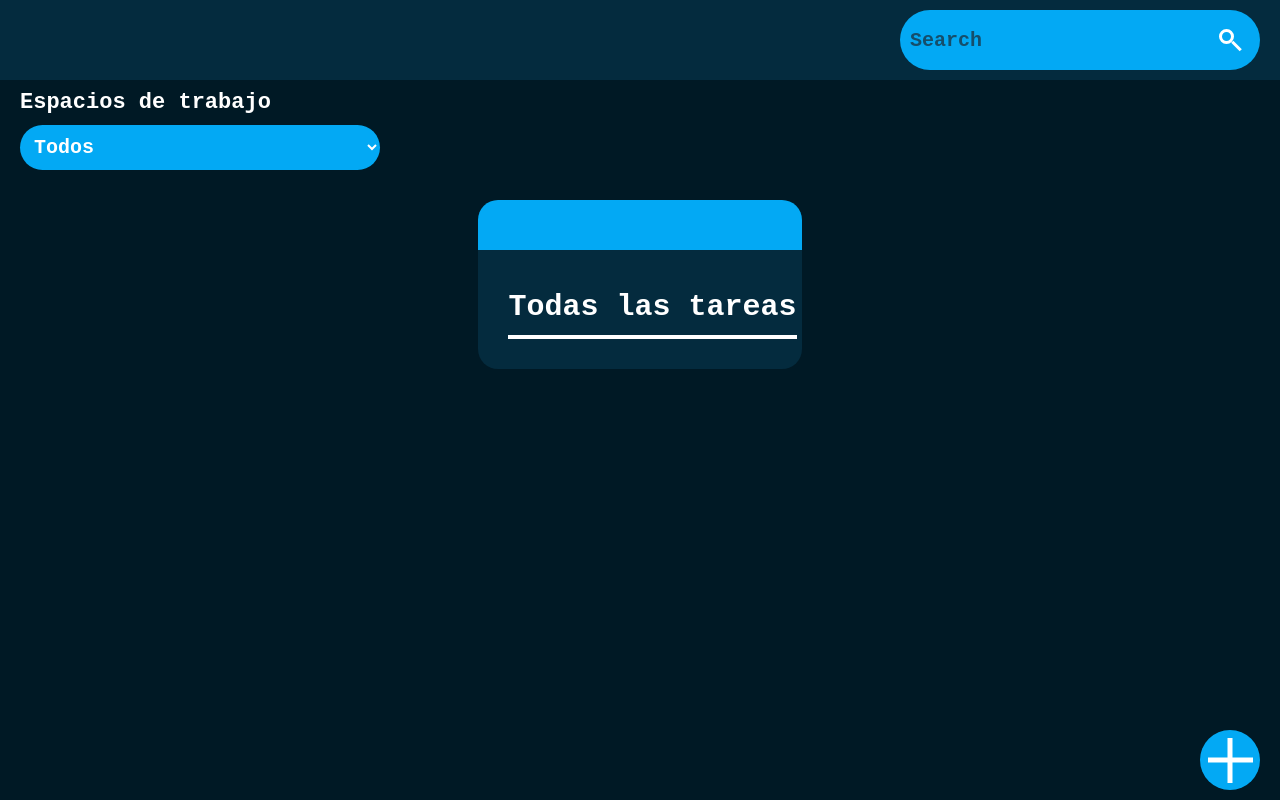
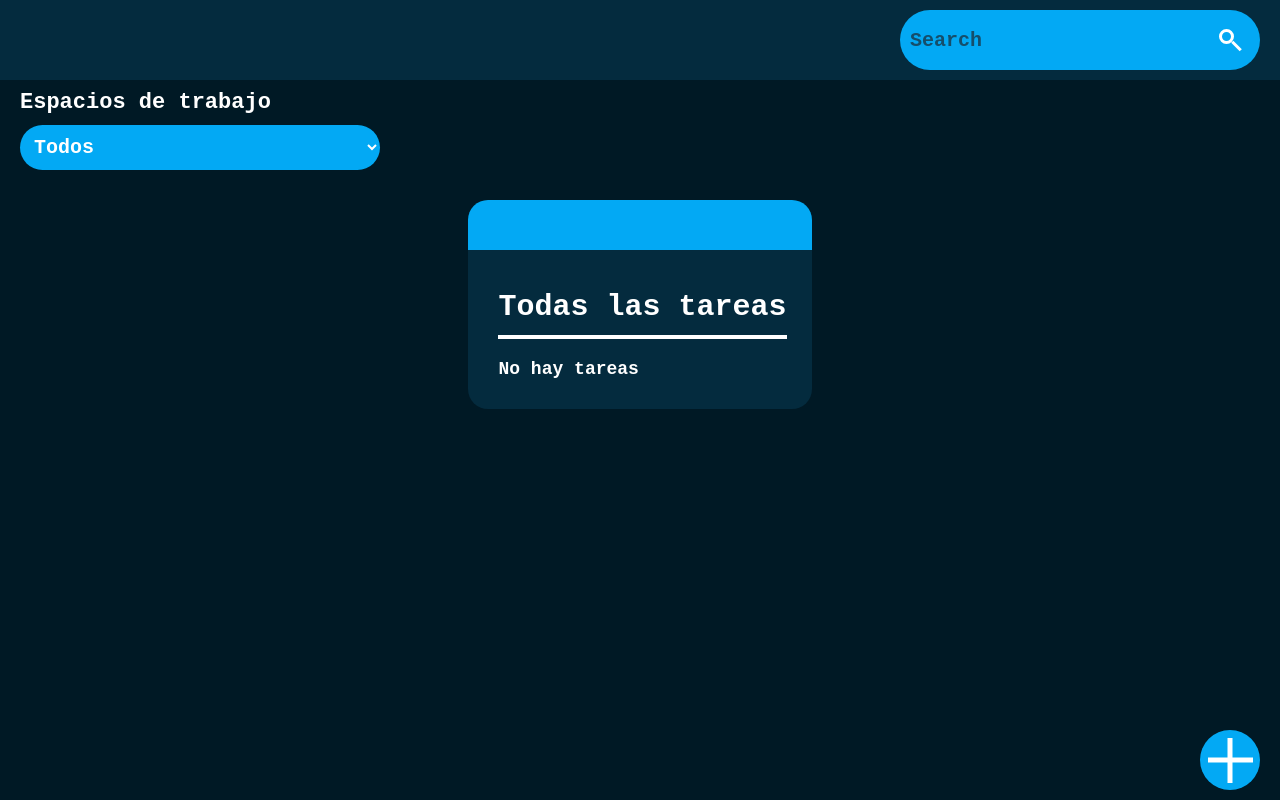
Before and after one commit to Oniel1721/todo-list-one-hour, a React (Vite) app: page / in a window 1280 px wide. Built offline with nearby package versions, Linux system fonts and the light colour scheme.

Commit message:
no todos message shows when theres no todos

```diff
--- a/src/components/TodoList.tsx
+++ b/src/components/TodoList.tsx
@@ -11,9 +11,11 @@ export const TodoList = () => {
         }</h2>
         <ul className="todos-list">
             {
-                todos.map((todo, i) => {
-                    return <TodoCard todo={todo} key={i} />
-                })
+                todos.length
+                    ? todos.map((todo, i) => {
+                        return <TodoCard todo={todo} key={i} />
+                    })
+                    : <h3 className="no-todos">No hay tareas</h3>
             }
         </ul>
     </section>
--- a/src/styles/index.css
+++ b/src/styles/index.css
@@ -178,6 +178,7 @@ main {
     font-size: 3rem;
     padding: 1rem 0;
     margin-left: 1rem;
+    margin-right: 2rem;
     display: inline-block;
     border-bottom: 4px solid var(--main-color);
 }
@@ -193,6 +194,12 @@ main {
     width: 100%;
     max-height: 400px;
     overflow: auto;
+}
+
+.no-todos {
+    width: 100%;
+    font-size: 1.8rem;
+    margin-top: 2rem;
 }
 
 .todo-card {
```
